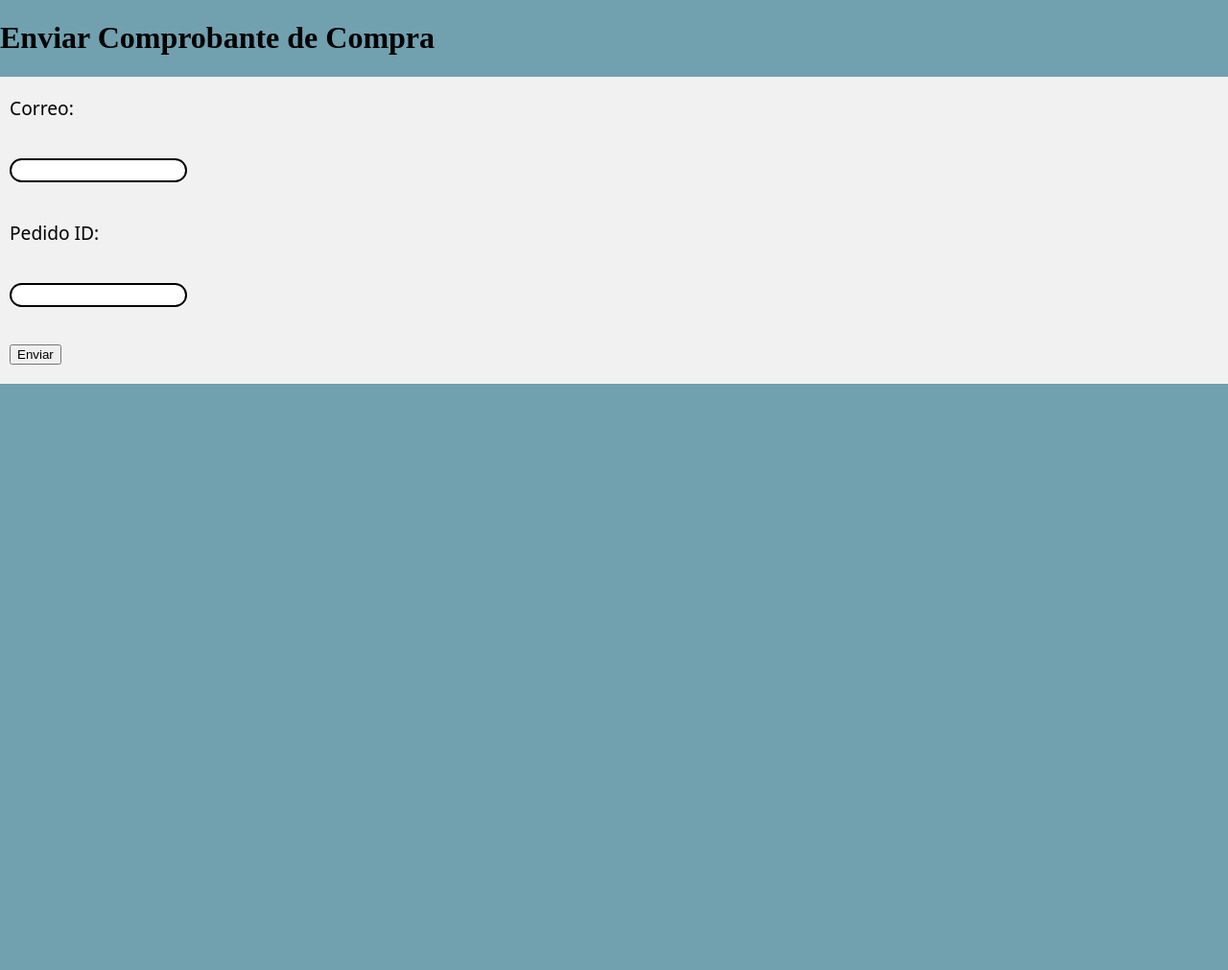
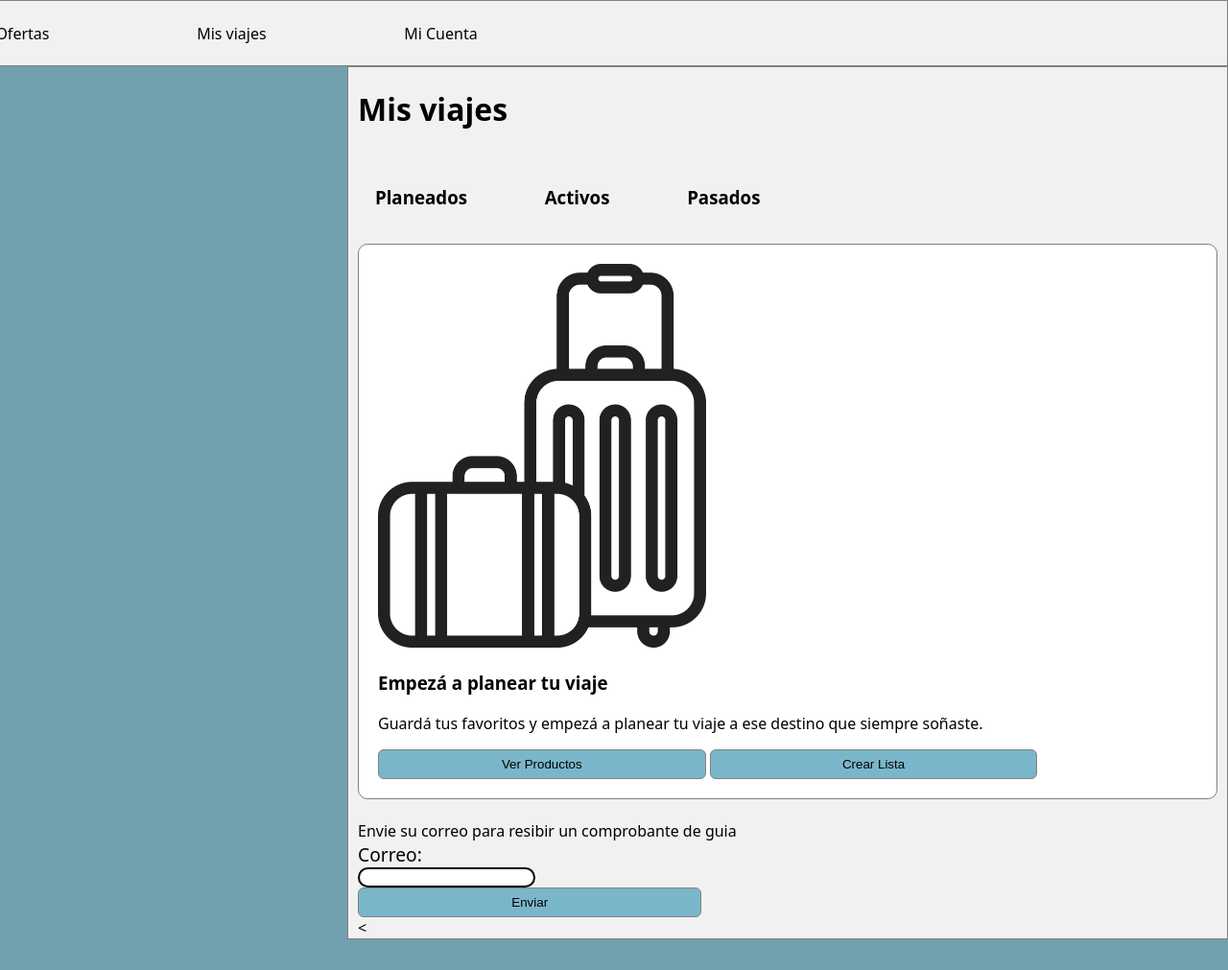
Before and after one commit to Luka-dev-sk8/olimpiada, a PHP site: page /public/carrito.html in a window 1280 px wide. Shown: the whole page at 96% size. Before the commit the page ends 400 px from the top, so only its background shows below. Run offline with PHP 8.4, Linux system fonts and the light colour scheme.

Commit message:
Cambios de index carrito registro estilo estilo carrito img

```diff
--- a/index.html
+++ b/index.html
@@ -32,9 +32,7 @@
 
         </header>
 
-        <h1 class="texto_centrado">Descubre El Mundo Con Sobre Cielo</h1>
-        <p class="descripcion">Viajes nacionales e internacionales con las mejores experiencias y precios</p>
-        <main>
+        <main id="fondo" style="background-image: url(public/imagenes/Diseño\ sin\ título.png);">
             <button id="promociones" class="especiales"><b>Ver Promociones</b></button>
             <button id="explo_destinos" class="especiales"><b>Explorar Destinos</b></button>
         </main>
@@ -46,7 +44,7 @@
         <div class="carrusuel">
             <img class="img_carru" src="public/imagenes/paris.png" alt="">
             <img class="img_carru" src="public/imagenes/ushuaia.png" alt="">
-            <img class="img_carru" src="public/imagenes/" alt="">
+            <img class="img_carru" src="public/imagenes/brasil rio de janeiro.png" alt="">
 
         </div>
 
--- a/public/carrito.html
+++ b/public/carrito.html
@@ -8,17 +8,34 @@
 </head>
 <body>
     <header>
-        <h1>Enviar Comprobante de Compra</h1>
+        <a href="">Ofertas</a>
+        <a href="">Mis viajes</a>
+        <a href="">Mi Cuenta</a>
     </header>
 
         <form id="formulario">
+            <h1>Mis viajes</h1>
+
+            <div class="container">
+             <h3>Planeados</h3>
+             <h3>Activos</h3>
+             <h3>Pasados</h3>
+            </div>
+            <div class="container2">
+                <span><img src="imagenes/Maletas.jpg" alt="">
+                    <h3>Empezá a planear tu viaje</h3>
+                    <p>Guardá tus favoritos y empezá a planear tu viaje a ese destino que siempre soñaste.</p></span>
+                    <button>Ver Productos</button>
+                    <button>Crear Lista</button>
+                </div>
+            <br>
+            Envie su correo para resibir un comprobante de guia
+            <br>
             <label for="email">Correo:</label>
             <input type="email" id="email" name="email" required>
 
-            <label for="pedido_id">Pedido ID:</label>
-            <input type="number" id="pedido_id" name="pedido_id" required>
-
             <button type="submit">Enviar</button>
+            <
         </form>
         <p id="mensaje"></p>
 
--- a/public/estilos/estilo_carrito.css
+++ b/public/estilos/estilo_carrito.css
@@ -2,26 +2,82 @@ body{
     margin: 0;
     padding: 0;
     background-color: #71a0af;
+    display: flex;
+    align-items: end;
+    font-family: system-ui, -apple-system, BlinkMacSystemFont, 'Segoe UI', Roboto, Oxygen, Ubuntu, Cantarell, 'Open Sans', 'Helvetica Neue', sans-serif;
+    flex-direction: column;
 }
+header{
+    display: flex;
+    align-items: center;
+    gap: 10%;
+    width: 100%;
+    padding: 2%;
+    background-color: #f1f1f1;
+    border: 1px solid gray;
+    height: 2vh;
+}
+a{
+    display: flex;
+    align-items: center;
+    justify-content: center;
+    padding-left: 10px;
+    height: 2.1rem;
+    width: 5rem;
+    text-decoration: unset;
+    color: black;
 
+}
+a:hover{
+    background-color: gray;
+    transition: 0.4s;
+}
 #formulario{
     display: flex;
     align-items: baseline;
     padding-left: 10px;
-    justify-content: space-around;
-    height: 40vh;
+    justify-content: center;
+    width: 70%;
+    padding-right: 10px;
     flex-direction: column;
     background-color: #f1f1f1;
+    border: 1px solid gray;
+}
+.container{
+    display: flex;
+    align-items: center;
+    justify-content: baseline;
+    gap: 10%;
+    padding: 2%;
+    width: 90%;
+}
+.container2{
+    background-color: white;
+    border: 1px solid gray;
+    padding: 20px;
+    border-radius: 10px;
 }
 label{
     font-size: larger;
-    font-family: system-ui, -apple-system, BlinkMacSystemFont, 'Segoe UI', Roboto, Oxygen, Ubuntu, Cantarell, 'Open Sans', 'Helvetica Neue', sans-serif;
     font-weight: 500;
+}
+img{
+   width:  40%;
 }
 input{
     border: 2px solid black;
     border-radius: 20px;
     height: 6%;
     text-align: center;
-
 }
+button{
+    border-radius: 6px;
+    border: 1px solid gray;
+    padding: 7px;
+    width: 40%;
+    background-color: #7ab6ca;
+}
+button:hover{
+    background-color: #6293a3;
+    transition: 0.4s;
+}
```
Also changed, not shown: public/Registro_inicioSE.html (+4 -4 lines), public/estilos/estilo.css (+20 -12 lines), public/imagenes/Maletas.jpg (added).
